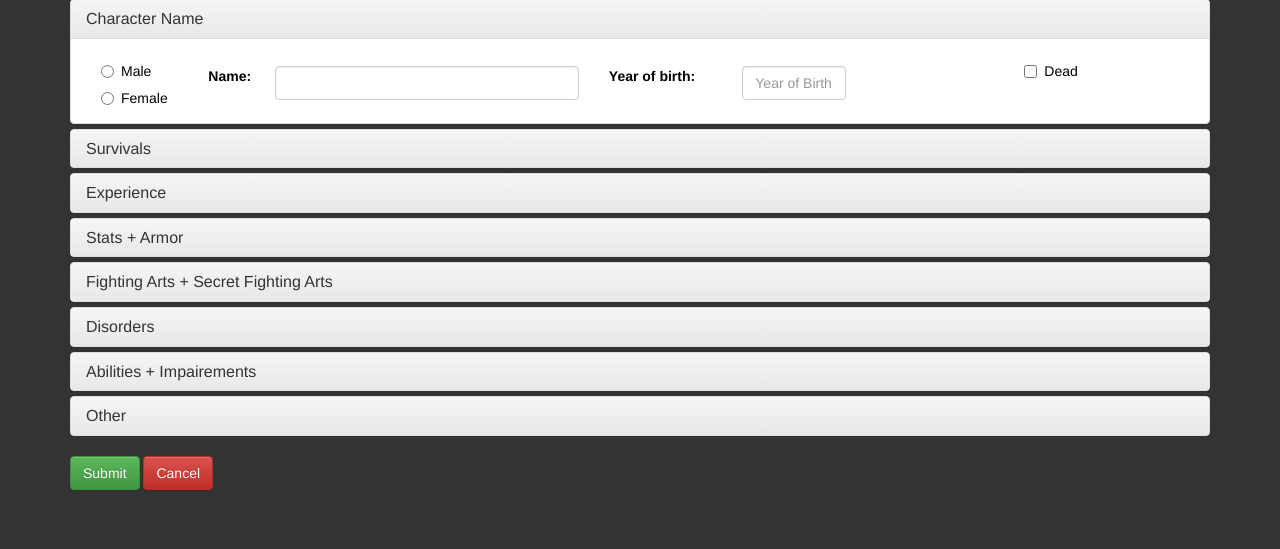
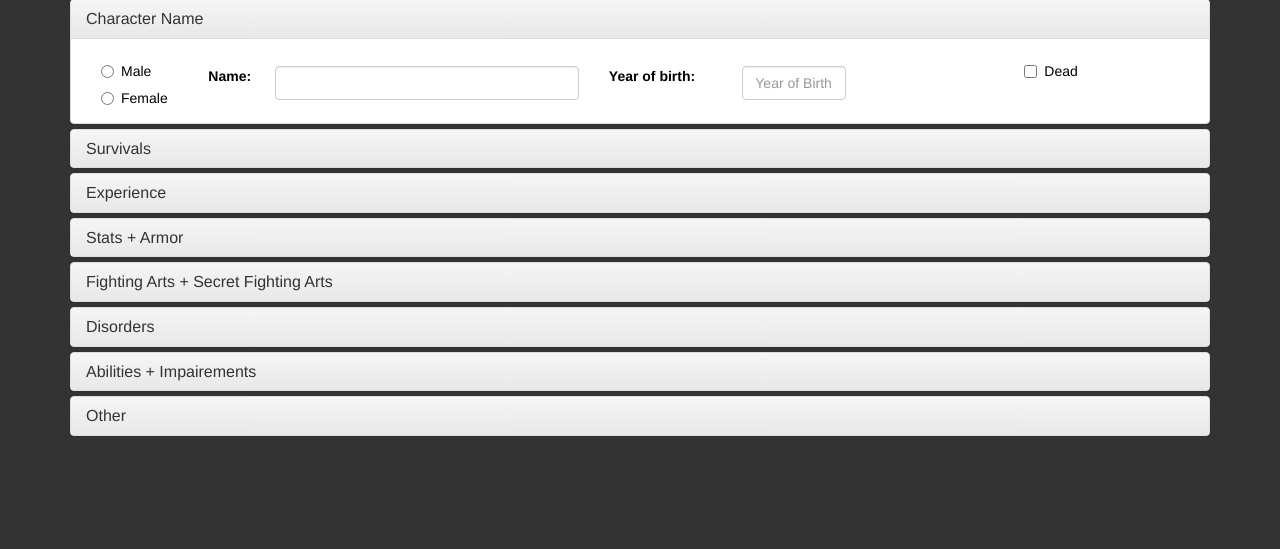
Before and after one commit to Steph4104/kdm_2.0, a PHP site: page /CharacterSheet.php in a window 1280 px wide. Shown: the part 71-620 px from the top of the page. Run offline with PHP 8.4, Linux system fonts and the light colour scheme; data comes from the database, SQL or seed files in the repository; data that the repository does not hold is empty; some libraries are stand-ins or nearby versions.

Commit message:
enlever bouton fin form

```diff
--- a/CharacterSheet.php
+++ b/CharacterSheet.php
@@ -154,8 +154,6 @@ $other = mysqli_fetch_assoc(mysqli_query($con, "SELECT * FROM OTHER WHERE ID_SUR
           	</div>
       	</div>
       </div>
-        <button type="button" class="btn btn-success">Submit</button>
-        <button type="button" class="btn btn-danger">Cancel</button>
     </div> <!-- /container -->
   </form>
 
```
